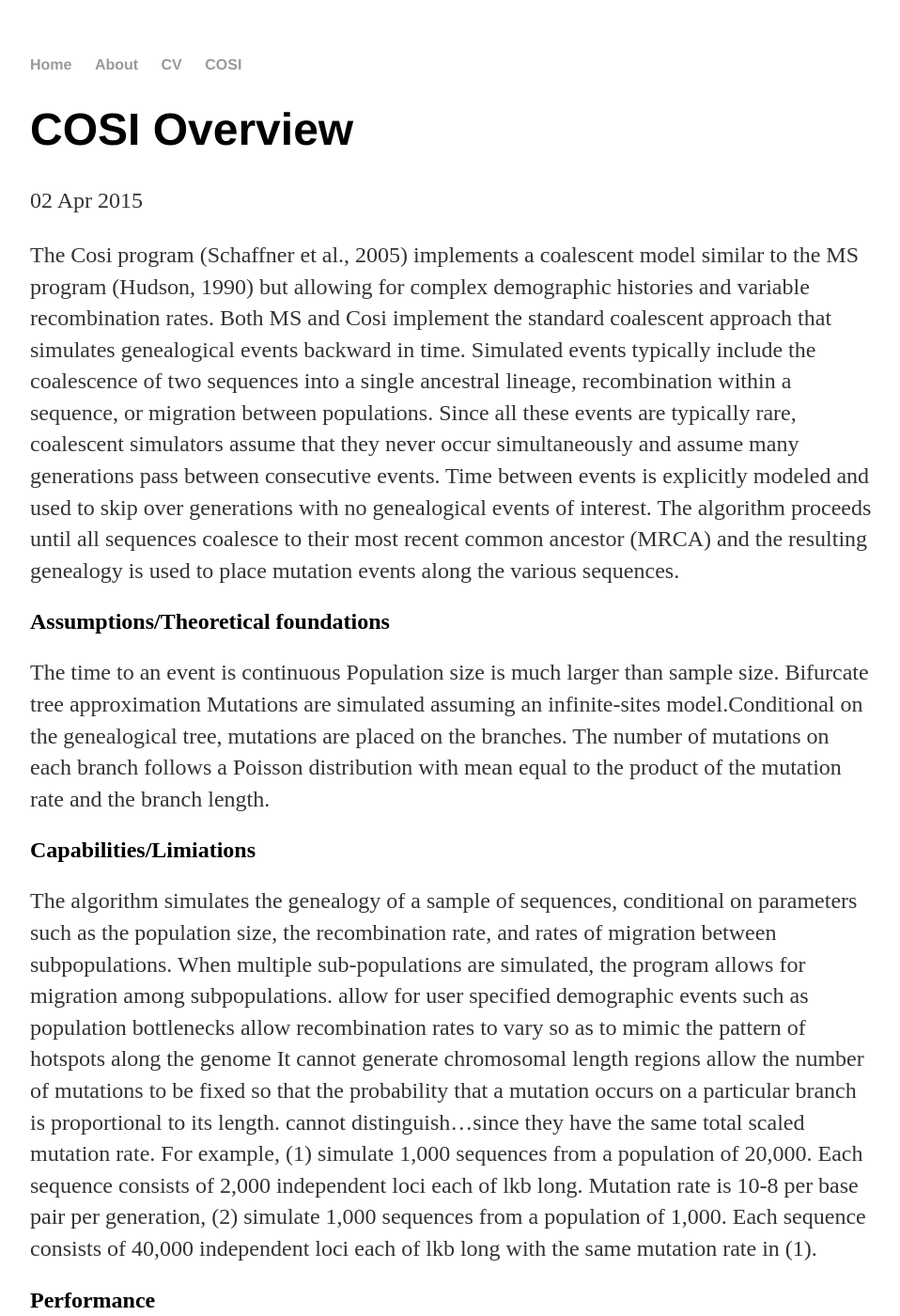
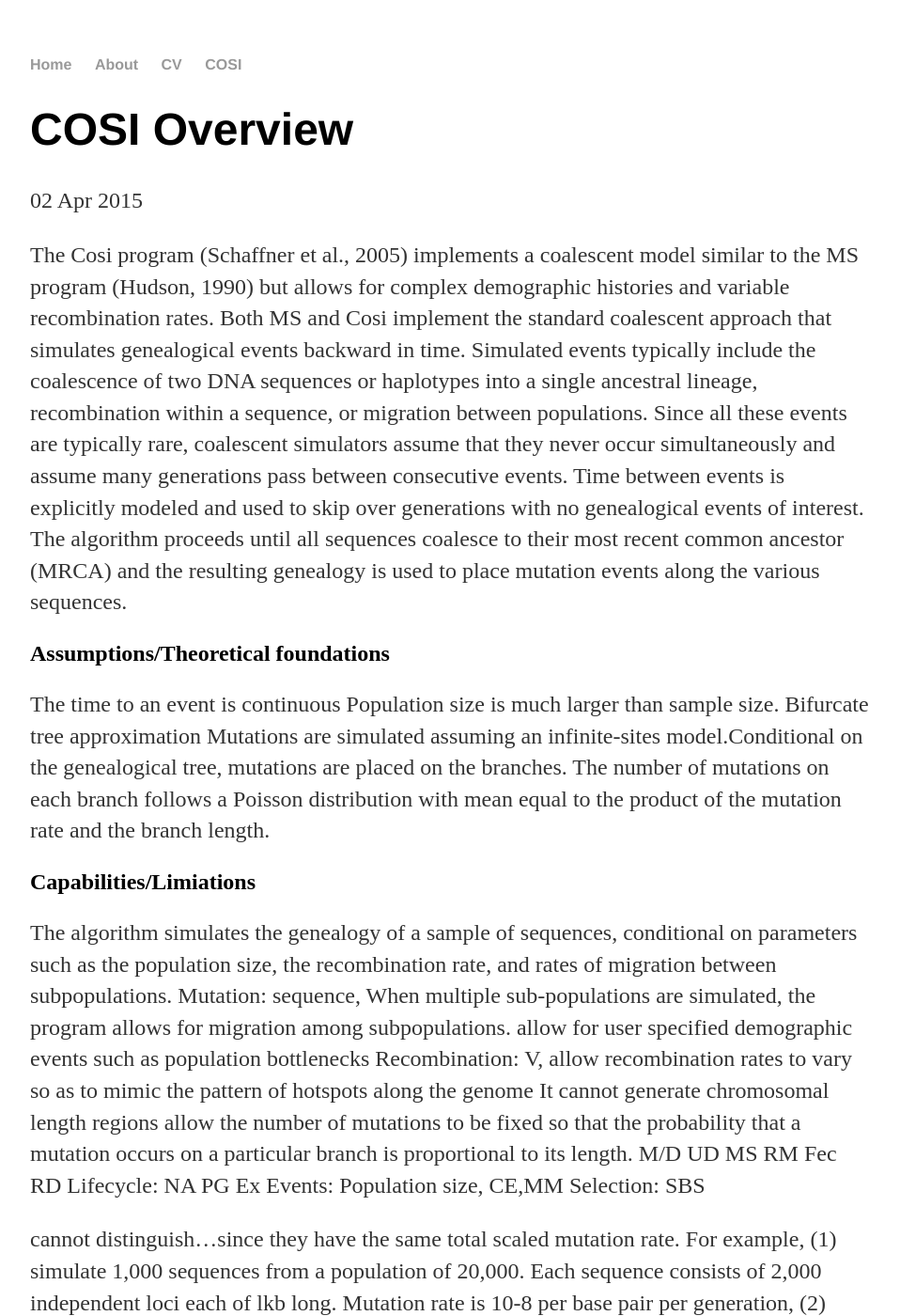
Before and after one commit to lybird300/lybird300.github.io, a Jekyll site: the page built from _posts/2015-04-02-cosi-overview.md, in a window 1280 px wide and 1400 px high. Shown: the whole window at 94% size, without its empty margins (160-1118 px from the left). Built offline with Jekyll 4.4.1, drawn with Linux system fonts in a browser that asks for light colours; some of the changed text lies outside the part shown.

Commit message:
Update 2015-04-02-cosi-overview.md

```diff
--- a/_posts/2015-04-02-cosi-overview.md
+++ b/_posts/2015-04-02-cosi-overview.md
@@ -4,8 +4,7 @@
 date: 2015-04-02
 ---
 
-The Cosi program (Schaffner et al., 2005) implements a coalescent model similar to the MS program (Hudson, 1990) but
-allowing for complex demographic histories and variable recombination rates. Both MS and Cosi implement the standard coalescent approach that simulates genealogical events backward in time. Simulated events typically include the coalescence of two sequences into a single ancestral lineage, recombination within a sequence, or migration between populations. Since all these events are typically rare, coalescent simulators assume that they never occur simultaneously and assume many generations pass between consecutive events. Time between events is explicitly modeled and used to skip over generations with no genealogical events of interest. The algorithm proceeds until all sequences coalesce to their most recent common ancestor (MRCA) and the resulting genealogy is used to place mutation events along the various sequences.
+The Cosi program (Schaffner et al., 2005) implements a coalescent model similar to the MS program (Hudson, 1990) but allows for complex demographic histories and variable recombination rates. Both MS and Cosi implement the standard coalescent approach that simulates genealogical events backward in time. Simulated events typically include the coalescence of two DNA sequences or haplotypes into a single ancestral lineage, recombination within a sequence, or migration between populations. Since all these events are typically rare, coalescent simulators assume that they never occur simultaneously and assume many generations pass between consecutive events. Time between events is explicitly modeled and used to skip over generations with no genealogical events of interest. The algorithm proceeds until all sequences coalesce to their most recent common ancestor (MRCA) and the resulting genealogy is used to place mutation events along the various sequences.
 
 <h2>Assumptions/Theoretical foundations</h2>
 The time to an event is continuous
@@ -16,11 +15,19 @@
 
 <h2>Capabilities/Limiations</h2>
 The algorithm simulates the genealogy of a sample of sequences, conditional on parameters such as the population size, the recombination rate, and rates of migration between subpopulations.
-When multiple sub-populations are simulated, the program allows for migration among subpopulations.
+Mutation: sequence, When multiple sub-populations are simulated, the program allows for migration among subpopulations.
 allow for user specified demographic events such as population bottlenecks
-allow recombination rates to vary so as to mimic the pattern of hotspots along the genome
+Recombination: V, allow recombination rates to vary so as to mimic the pattern of hotspots along the genome
 It cannot generate chromosomal length regions
 allow the number of mutations to be fixed so that the probability that a mutation occurs on a particular branch is proportional to its length.
+M/D UD
+MS RM
+Fec RD
+Lifecycle: NA
+PG Ex
+Events: Population size, CE,MM
+Selection: SBS
+
 cannot distinguish...since they have the same total scaled mutation rate. For example, (1) simulate 1,000 sequences from a population of 20,000. Each sequence consists of 2,000 independent loci each of lkb long. Mutation rate is 10-8 per base pair per generation, (2) simulate 1,000 sequences from a population of 1,000. Each sequence consists of 40,000 independent loci each of lkb long with the same mutation rate in (1).
 
 <h2>Performance</h2>
@@ -29,6 +36,5 @@
 An improved algorithm -- <a href="http://csg.sph.umich.edu/liang/genome/">GENOME</a> (While in the standard coalescent algorithm, each coalescence event involves exactly two sequences that coalesce to a common ancestor, in GENOME, multiple sequences can coalesce to a common ancestor simultaneously. The interested readers are also refered to the doctoral dissertation of the author -- "Efficient methods for analysis of genome scale data")
 
 
-The bestfit model
-
-This model has been calibrated using genome-wide human population data for different populations. It uses the large-scale variation in recombination rates obtained from the deCODE genetic map along with fine-scale variation in recombination rates. The default parameters of this model are listed in Table 1 of the paper describing the method (Schaffner et al., 2005). The program generates data for four populations, each with its own demographic scenario.
+<h2>The bestfit model</h2>
+Cosi has been calibrated (i.e., figure out the values of model parameters by fitting the model to some empirical data) using genome-wide human population data for different populations (deCODE genetic map). The resultant model is referred to as the "bestfit" model and the obtained parameter values (default) are listed in Table 1 in <a href="http://www.ncbi.nlm.nih.gov/pmc/articles/PMC1310645/">Schaffner et al's paper</a>.
```
